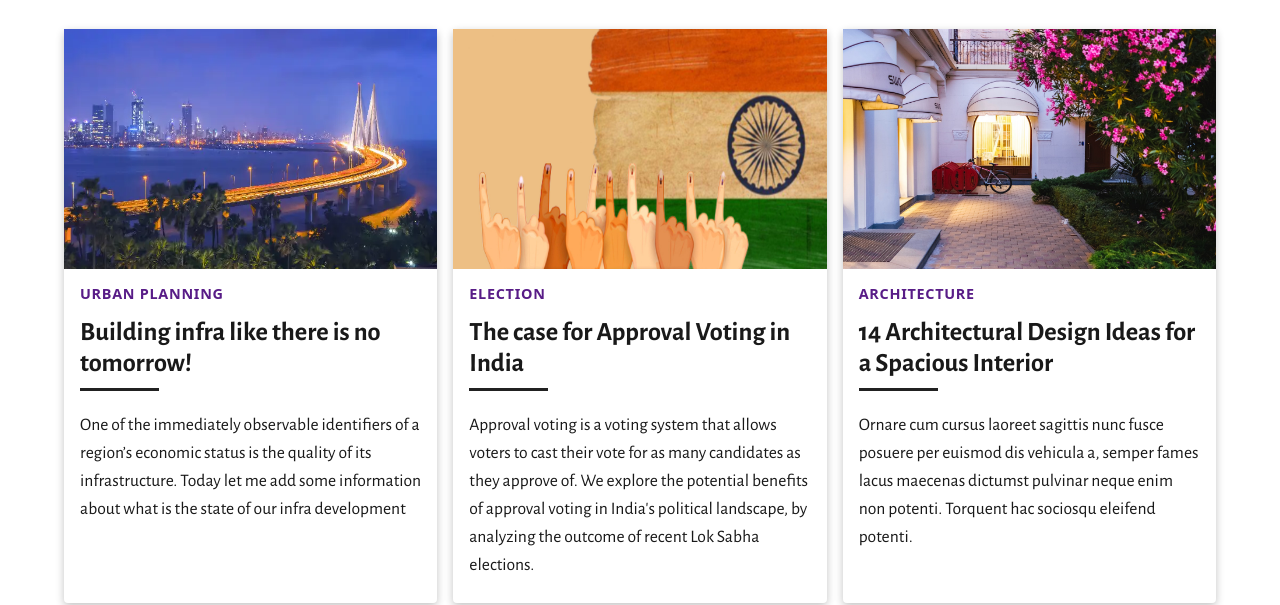
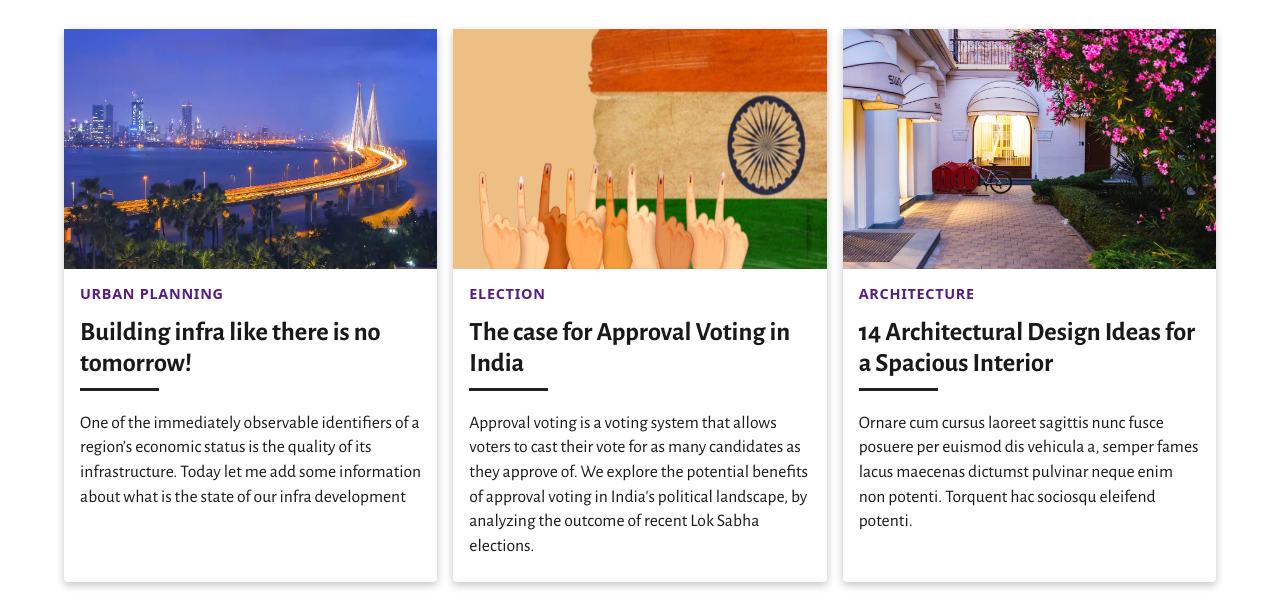
Before and after one commit to SabareeshNv/state-society, an Astro site: page /post in a window 1280 px wide. Shown: the part 202-807 px from the top of the page. Built offline with nearby package versions, Linux system fonts and the light colour scheme; Astro itself is replaced by a stand-in of ours.

Commit message:
updated packages and changed line height in <Card>

```diff
--- a/src/components/Card.astro
+++ b/src/components/Card.astro
@@ -76,5 +76,6 @@ const { title, summary, category, imageSrc, imageAlt } = post.data;
 
   p {
     font-size: 1.1rem;
+    line-height: 1.4;
   }
 </style>
```
Also changed, not shown: package.json (+6 -6 lines), pnpm-lock.yaml.
